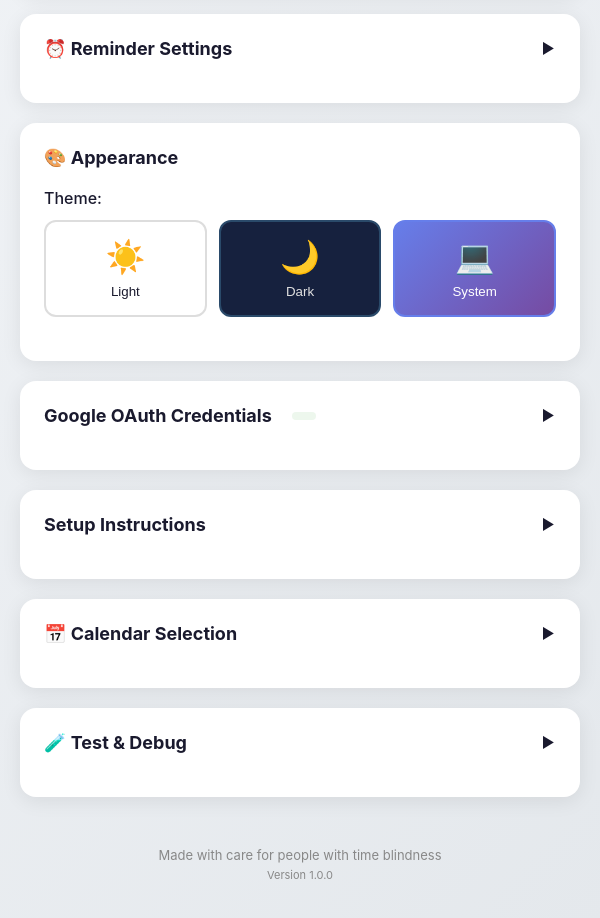
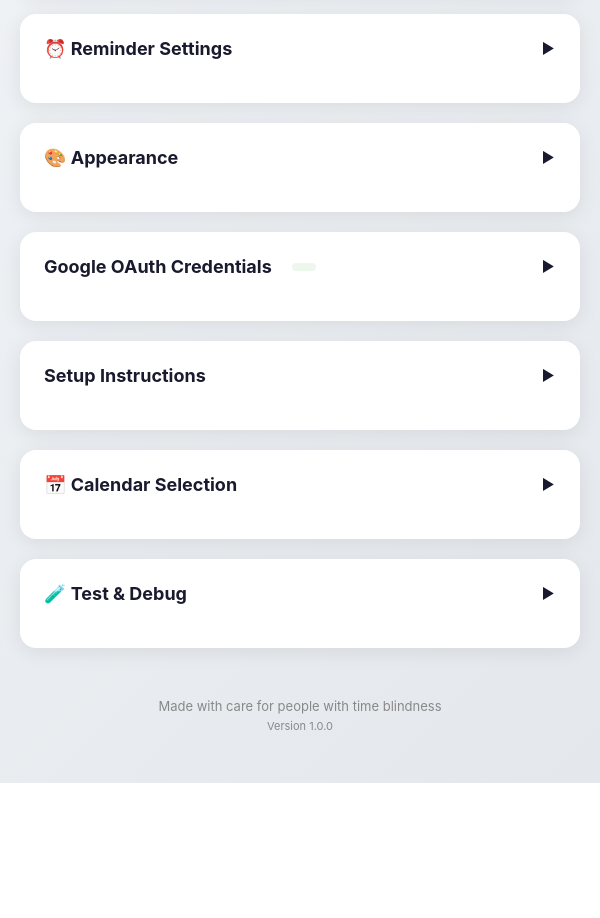
Before and after one commit to BorisSlutski/Meeting-Nudge, an Electron app: page src/renderer/settings/index.html in a window 600 px wide. Shown: the part 880-1798 px from the top of the page. After the commit the page ends 1663 px from the top, so only its background shows below. Drawn offline with Linux system fonts and the light colour scheme; no server answers.

Commit message:
feat: Make Appearance section collapsible
- Added collapsible functionality to Appearance section
- Added toggle icon and click handler
- Starts collapsed by default
- Consistent with other collapsible sections

```diff
--- a/src/renderer/settings/index.html
+++ b/src/renderer/settings/index.html
@@ -132,9 +132,12 @@
       </section>
 
       <!-- Appearance -->
-      <section class="card">
-        <h2>🎨 Appearance</h2>
-
+      <section class="card collapsible collapsed" id="appearance-section">
+        <h2 id="appearance-header" class="collapsible-header">
+          🎨 Appearance
+          <span class="toggle-icon">▼</span>
+        </h2>
+        <div class="collapsible-content">
           <div class="setting-item">
             <label>Theme:</label>
             <div class="theme-selector">
@@ -150,6 +153,7 @@
                 <span class="theme-icon">💻</span>
                 <span>System</span>
               </button>
+            </div>
           </div>
         </div>
       </section>
--- a/src/renderer/settings/script.js
+++ b/src/renderer/settings/script.js
@@ -924,6 +924,15 @@
   });
 }
 
+// Appearance section toggle
+const appearanceHeader = document.getElementById('appearance-header');
+const appearanceSection = document.getElementById('appearance-section');
+if (appearanceHeader && appearanceSection) {
+  appearanceHeader.addEventListener('click', () => {
+    appearanceSection.classList.toggle('collapsed');
+  });
+}
+
 // Test & Debug section toggle
 const testHeader = document.getElementById('test-header');
 const testSection = document.getElementById('test-section');
```
Lines whose indentation alone changed are shown as unchanged.
